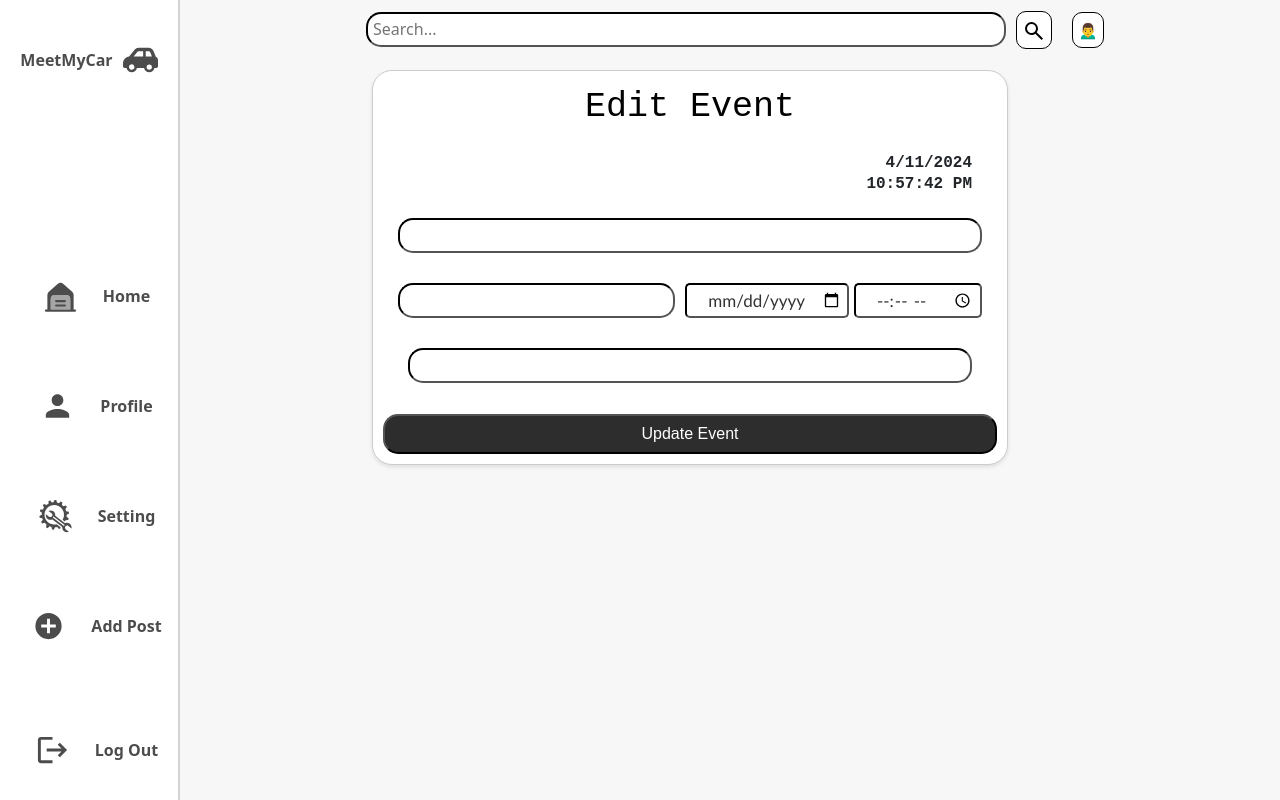
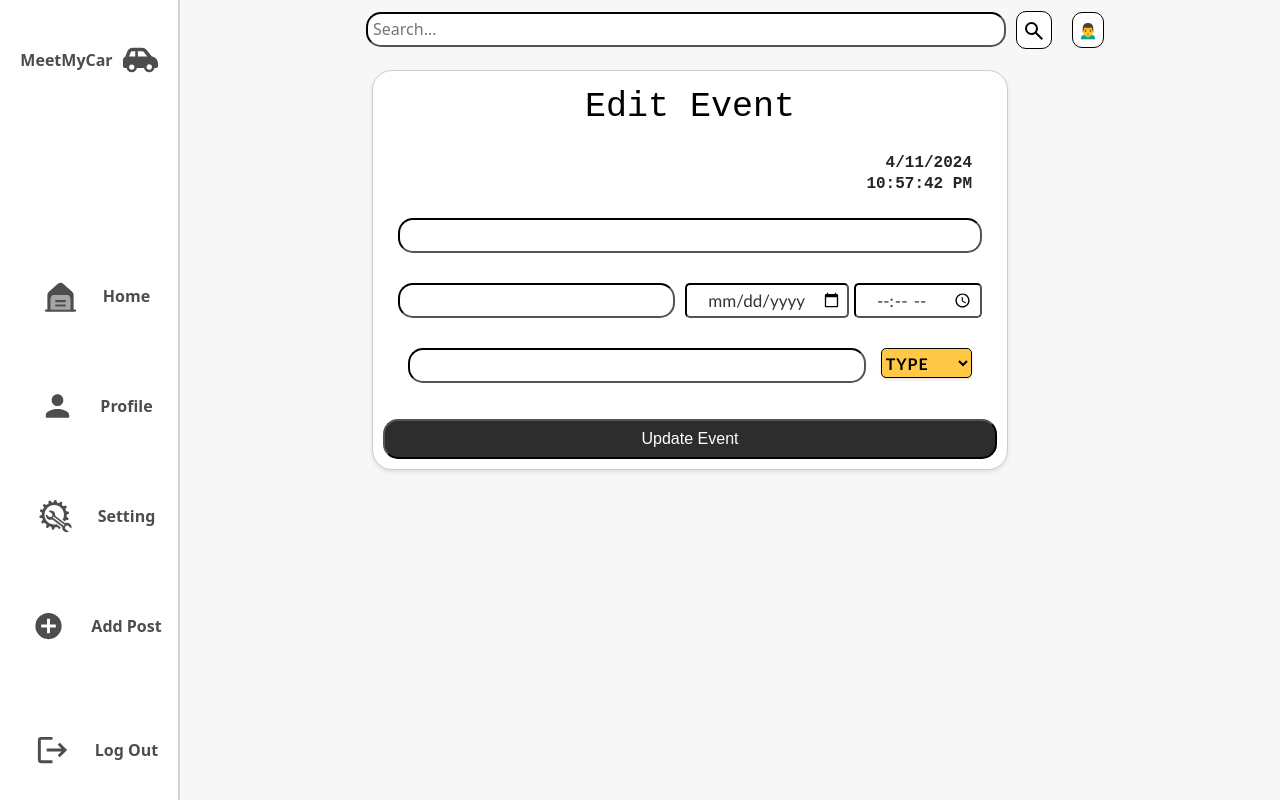
Before and after one commit to Sharusan17/MeetMyCar, a React (Create React App) app in the folder myapp/: page /editevent/1 in a window 1280 px wide. Built offline with nearby package versions, Linux system fonts and the light colour scheme; no server answers; sample sign-in values are in the browser's storage.

Commit message:
added EventType to EditPost and logo for each Type

```diff
--- a/myapp/src/AddEvent_css.css
+++ b/myapp/src/AddEvent_css.css
@@ -239,7 +239,7 @@
     }
 
     .add_postVRN{
-        font-size: 15px;
+        font-size: 10px;
         width: 25%;
     }
 
--- a/myapp/src/EditEvent.js
+++ b/myapp/src/EditEvent.js
@@ -3,7 +3,7 @@ import React, {useState, useEffect, useRef} from 'react'
 import { useNavigate, useParams } from 'react-router-dom'
 import { useAuth } from './AuthContext'
 
-import './AddPost_css.css'
+import './AddEvent_css.css'
 
 const EditEvent = () => {
 
@@ -14,6 +14,7 @@ const EditEvent = () => {
     const timeRef  = useRef()
     const descRef  = useRef()
     const locRef = useRef()
+    const typeRef = useRef()
 
     const [userId, setuserId] = useState('')
     const [username, setuserName] = useState('')
@@ -24,6 +25,8 @@ const EditEvent = () => {
     const [eventTime, setEventTime] = useState('')
     const [desc, setDesc] = useState('')
     const [loc, setLoc] = useState('')
+    const [eventType, setEventType] = useState('')
+    const [oldEventType, setOldEventType] = useState('')
 
     const {currentUser} = useAuth()
 
@@ -97,6 +100,8 @@ const EditEvent = () => {
 
                     setDesc(data.eventData.description)
                     setLoc(data.eventData.location)
+                    setEventType(data.eventData.type)
+                    setOldEventType(data.eventData.type)
 
                     console.log("Fetched Event Details", data)
                     return data
@@ -123,6 +128,11 @@ const EditEvent = () => {
         const intervalId = setInterval(currentDateTime, 1000)
         return () => clearInterval(intervalId)
     }, [])
+
+    // using the event's type options, user will select the event's type
+    const handleEventType = (e) => {
+        setEventType(e.target.value)
+    }
 
     // handles form submission
     async function handleUpdateEvent(e){
@@ -153,7 +163,7 @@ const EditEvent = () => {
         const dateTime = `${dateRef.current.value}T${timeRef.current.value}:00`
 
        // check if the field is not the same as previous
-       if ((titleRef.current.value !== title) || (descRef.current.value !== desc) || (locRef.current.value !== loc) || (dateRef.current.value !== eventDate) || (timeRef.current.value !== eventTime)){
+       if ((titleRef.current.value !== title) || (descRef.current.value !== desc) || (locRef.current.value !== loc) || (typeRef.current.value !== oldEventType) || (dateRef.current.value !== eventDate) || (timeRef.current.value !== eventTime)){
 
         // using useRef, it will capture the current value for each field and stores into FormData
             const formData = new FormData();
@@ -161,6 +171,7 @@ const EditEvent = () => {
             formData.append('date', dateTime);
             formData.append('description', descRef.current.value);
             formData.append('location', locRef.current.value);
+            formData.append('type', typeRef.current.value);
 
             try{
                 // updates the event with it's eventId using the formData
@@ -229,6 +240,13 @@ const EditEvent = () => {
 
                         <div className='add_postFooter'>
                             <input type='text' ref={descRef} defaultValue={desc} className='add_postDescription' required></input>
+                            {/* Options for Type of event */}
+                            <select className='add_postVRN' ref={typeRef} value={eventType} onChange={handleEventType} required>
+                                <option value="" selected disabled>Type</option>
+                                <option value="Race">Race</option>
+                                <option value="MeetUp">Meet Up</option>
+                                <option value="Charity">Charity Run</option>
+                            </select>
                         </div>
                     </div>
                     <p className="w-100 text-center mt-3 mb-1" id="error_Msg">{error}</p>
--- a/myapp/src/Event.js
+++ b/myapp/src/Event.js
@@ -298,7 +298,7 @@ const Event = () => {
 
             <header>
                 <h1 id="login_text">
-                    Event
+                    Events
                     <p id="slogan_text">Book And Explore</p>
                 </h1>
 
@@ -332,7 +332,8 @@ const Event = () => {
                         </div>
 
                         <div className='eventInfo'>
-                            <h3 className='eventLoc'>{event.location}</h3>
+                            {event.type === "Race" ? '🏁': event.type === "MeetUp" ? '🤝' : event.type === "Charity" ? '🎗️' : ""}
+                            <h3 className='eventLoc'>📍 {event.location}</h3>
                             <h3 className='eventName'>{event.title}</h3>
                             <p className='eventDesc'>{event.description}</p>
                         </div>
```
